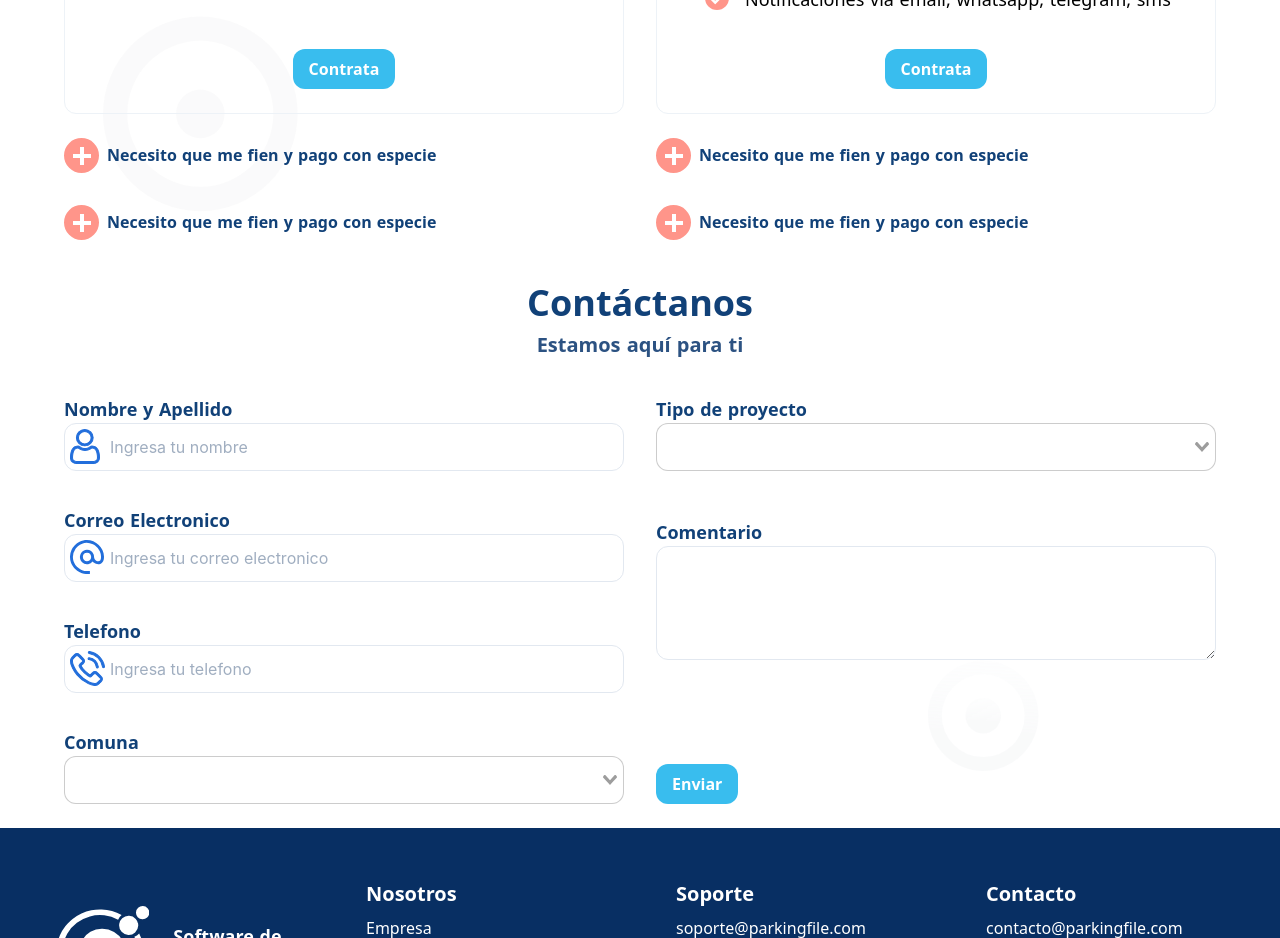
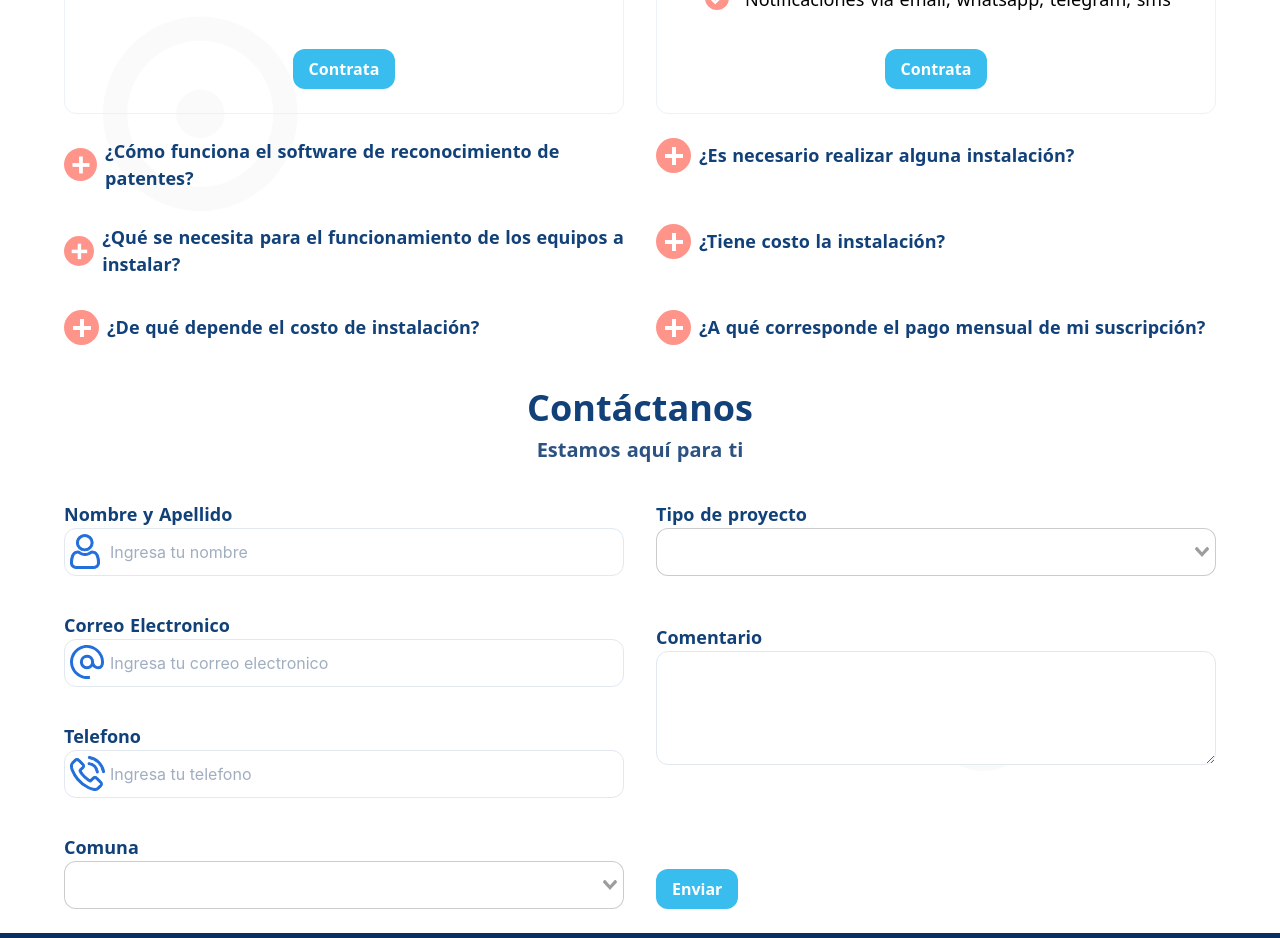
Before and after one commit to obedmacallums/parkingfile_page, a Nuxt app: page /test in a window 1280 px wide. Shown: the part 2380-3318 px from the top of the page. Built offline with nearby package versions, Linux system fonts and the light colour scheme.

Commit message:
updated some questions

```diff
--- a/assets/faq_data.json
+++ b/assets/faq_data.json
@@ -1,19 +1,25 @@
 [
-    {"question": "Necesito que me fien y pago con especie",
-     "answer": "Información ordenada a tu disposición,  funciones configurables para innumerables casos de uso comercial. Reportes y notificaciones con registro",
+    {"question": "¿Cómo funciona el software de reconocimiento de patentes?",
+     "answer": "El sistema consta básicamente de 3 componentes:\n• Cámara.\n• Unidad de procesamiento in situ.\n• Servidor de procesamiento principal.\nLa unidad de procesamiento in situ lee cada imagen que es captada por la cámara, mediante un modelo de aprendizaje automático, detecta si la imagen contiene una patente, guarda las posibles imágenes candidatas y las envía al servidor principal. El servidor verifica si efectivamente corresponde a una imagen que contiene una patente de un vehículo y de ser así, aplica modelos de inteligencia artificial para obtener más información de la imagen y almacena los registros en su base de datos.",
      "isHidden" :true},
 
-     {"question": "Necesito que me fien y pago con especie",
-     "answer": "Información ordenada a tu disposición,  funciones configurables para innumerables",
+     {"question": "¿Es necesario realizar alguna instalación?",
+     "answer": "Si, es necesario instalar al menos 01 cámara y 01 Unidad de procesamiento in situ.",
      "isHidden" :true},
 
-     {"question": "Necesito que me fien y pago con especie",
-     "answer": "Para individuos y propietarios",
+     {"question": "¿Qué se necesita para el funcionamiento de los equipos a instalar?",
+     "answer": "• Disponer de suministro eléctrico.\n• Contar con una conexión estable a internet.\n• Disponer de un lugar bajo techo para la unidad de procesamiento in situ.",
      "isHidden" :true},
 
-     {"question": "Necesito que me fien y pago con especie",
-    "answer": "Para individuos y propietarios",
-    "isHidden" :true}
+     {"question": "¿Tiene costo la instalación?",
+    "answer": "Si, se coordina una visita para conocer las características del sitio, se le envía la cotizacion de instalación por correo electrónico y luego, previa aprobación, se fija fecha de instalación.",
+    "isHidden" :true},
 
+    {"question": "¿De qué depende el costo de instalación?",
+        "answer": "Depende de las características del lugar de instalación, de la cantidad de materiales necesarios (cables de red, molduras protectoras de cable), de la cantidad de cámaras y de unidades de procesamiento en situ requeridas.",
+        "isHidden" :true},
 
+    {"question": "¿A qué corresponde el pago mensual de mi suscripción?",
+        "answer": "El pago mensual es por el uso del software administrativo de los datos almacenados en el servidor principal. Esta suscripción mensual también incluye el uso del software instalado en la unidad de procesamiento in situ.",
+        "isHidden" :true}
 ]
--- a/components/Faq.vue
+++ b/components/Faq.vue
@@ -10,11 +10,11 @@
         <img v-if="item.isHidden"  src="~/assets/img/positive.svg" />
         <img v-else  src="~/assets/img/negative.svg" />
         </div>
-        <span class="ml-2" >{{item.question}}</span>
+        <div class="ml-2 font-sans text-lg" >{{item.question}}</div>
 
 
     </div>
-    <div class="pl-8 ml-4 border-l-2 border-gray-500" v-bind:class="[item.isHidden ? 'hidden' : '']">
+    <div class="pl-8 ml-4 font-sans text-justify border-l-2 border-gray-500 text-md texto" v-bind:class="[item.isHidden ? 'hidden' : '']">
         {{item.answer}}
 
     </div>
@@ -28,6 +28,11 @@
 
 <style>
 
+.texto{
+
+    white-space: pre-line;
+
+}
 
 
 
@@ -43,6 +48,7 @@
 
 
 import faq_data from "~/assets/faq_data.json";
+
 
 export default {
      data(){
@@ -62,15 +68,6 @@ export default {
 
 
 
-        this.$refs['id' + index][0].focus()
-
-        var rect = this.$refs['id' + index][0].getBoundingClientRect();
-        console.log(rect.top, rect.right, rect.bottom, rect.left);
-
-
-
-
-
         }
 
 
@@ -81,5 +78,12 @@ export default {
 
      }
 
+/*
+
+        this.$refs['id' + index][0].focus()
+
+        var rect = this.$refs['id' + index][0].getBoundingClientRect();
+        console.log(rect.top, rect.right, rect.bottom, rect.left);
+*/
 
 </script>
```
